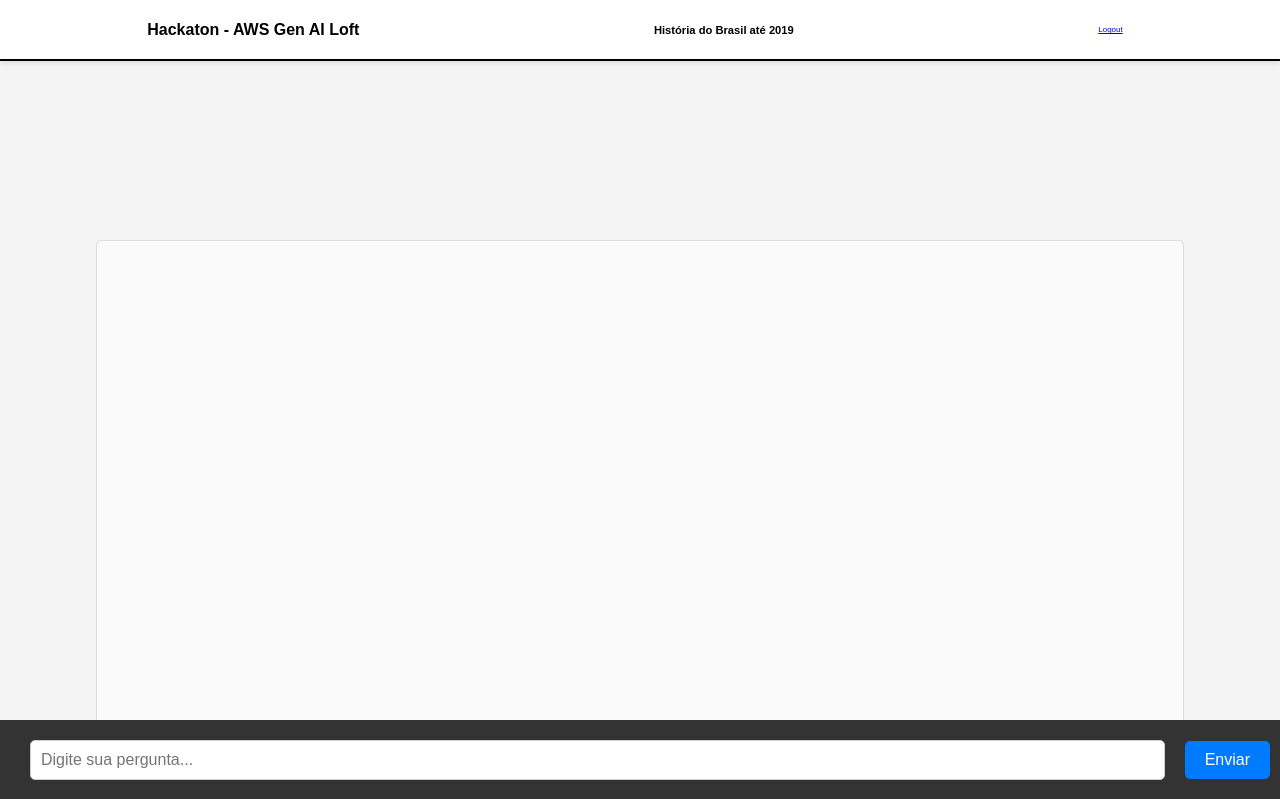
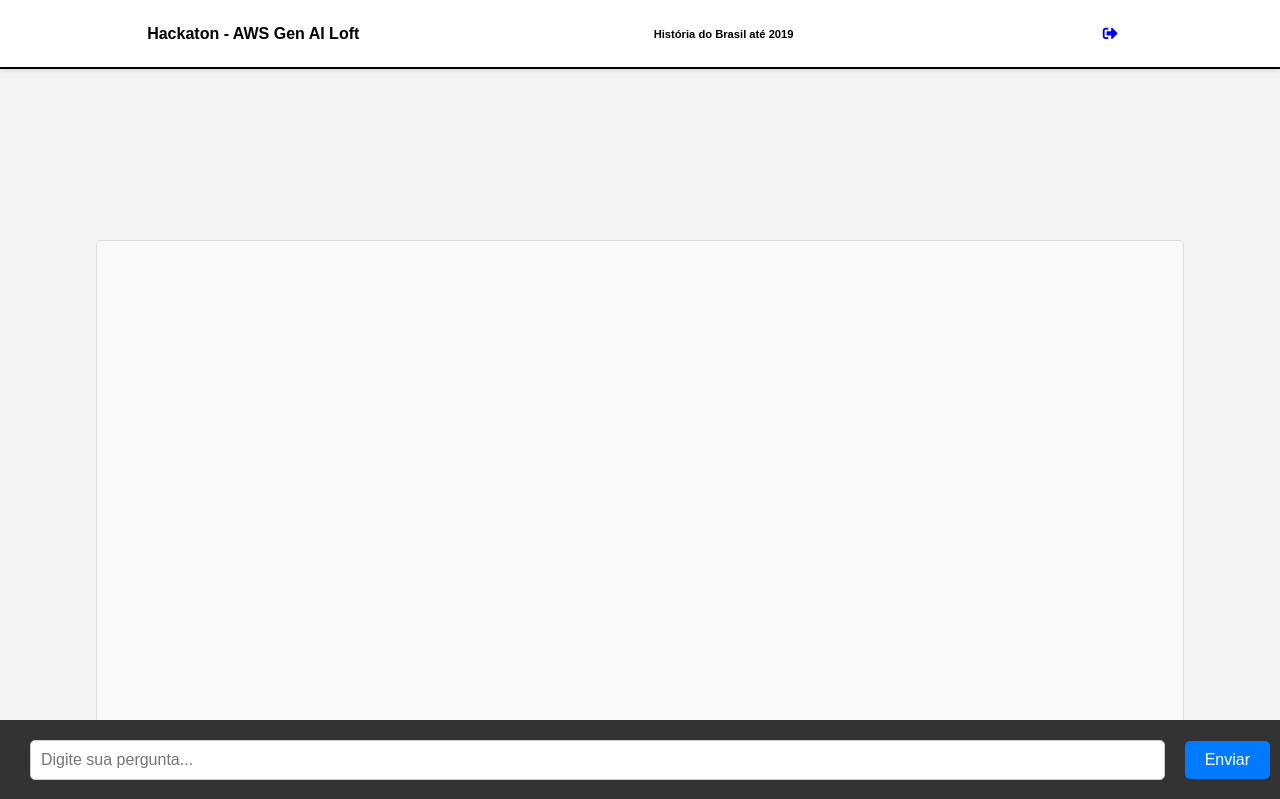
Before and after one commit to mayren-07/Jefiinho-J-F, a Flask app: page / in a window 1280 px wide. Shown: the top 799 px of the page. Run offline with Flask 3, Linux system fonts and the light colour scheme; the visitor is signed in with stand-in values (Sample User, id 1).

Commit message:
icon logout

```diff
--- a/chatbot_project/templates/index.html
+++ b/chatbot_project/templates/index.html
@@ -4,6 +4,7 @@
     <meta charset="UTF-8">
     <meta name="viewport" content="width=device-width, initial-scale=1.0, maximum-scale=1.0, user-scalable=no">
     <link rel="stylesheet" href="{{ url_for('static', filename='css/styles.css') }}">
+    <link rel="stylesheet" href="https://cdnjs.cloudflare.com/ajax/libs/font-awesome/5.15.3/css/all.min.css" />
     <title>Chatbot - Hackaton</title>
 </head>
 <body>
@@ -11,7 +12,7 @@
         <img src="{{ url_for('static', filename='images/Jef.jpeg') }}" alt="Logo Esquerdo" class="logo">
         <h1>Hackaton - AWS Gen AI Loft</h1>
         <h3>História do Brasil até 2019</h3>
-        <a href="{{ url_for('logout') }}" style="float: right; margin: 10px;">Logout</a>
+        <a href="{{ url_for('logout') }}" style="float: right; margin: 15px; font-size: 15px;"><i class="fas fa-sign-out-alt"></i></a>
         <img src="{{ url_for('static', filename='images/AWS.png') }}" alt="Logo Direito" class="logo">
     </header>
 
```
